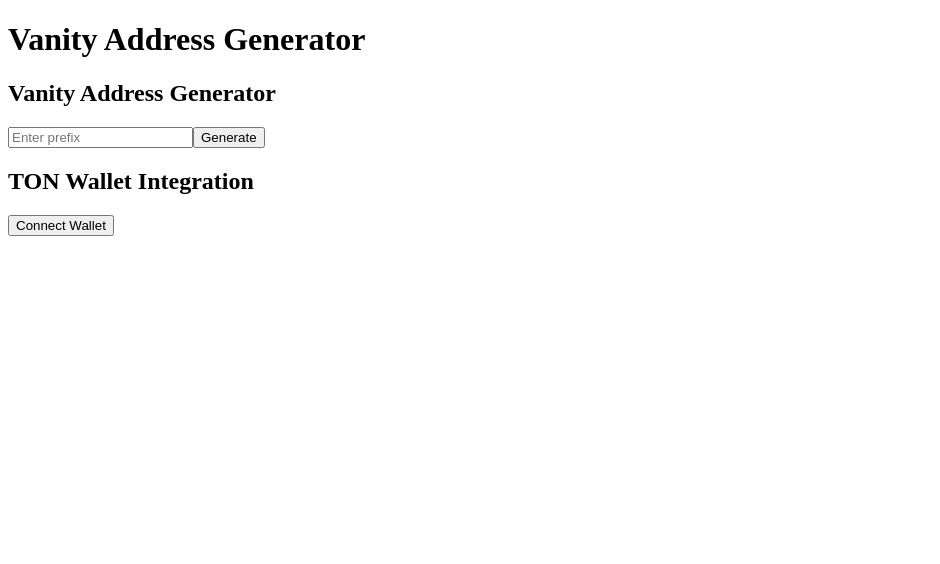
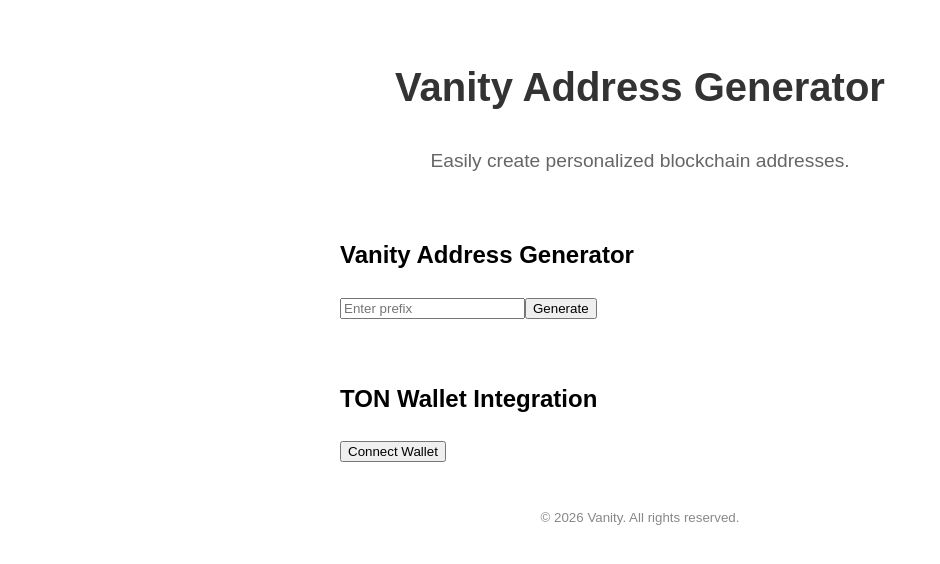
Before and after one commit to Penivera/ton-vanity, a React (Vite) app in the folder frontend/: page / in a window 1280 px wide. Shown: the top 564 px of the page, without its empty margins (0-940 px from the left). Built offline with nearby package versions, Linux system fonts and the light colour scheme.

Commit message:
Restored UI styling for App layout

```diff
--- a/frontend/src/App.tsx
+++ b/frontend/src/App.tsx
@@ -3,10 +3,24 @@
 
 const App = () => {
   return (
-    <div>
-      <h1>Vanity Address Generator</h1>
-      <VanityGenerator />
-      <TonConnectIntegration />
+    <div style={{ fontFamily: 'Arial, sans-serif', lineHeight: '1.6', padding: '20px' }}>
+      <header style={{ textAlign: 'center', marginBottom: '40px' }}>
+        <h1 style={{ fontSize: '2.5em', color: '#333' }}>Vanity Address Generator</h1>
+        <p style={{ fontSize: '1.2em', color: '#666' }}>
+          Easily create personalized blockchain addresses.
+        </p>
+      </header>
+      <main style={{ display: 'flex', flexDirection: 'column', alignItems: 'center' }}>
+        <section style={{ marginBottom: '40px', width: '100%', maxWidth: '600px' }}>
+          <VanityGenerator />
+        </section>
+        <section style={{ width: '100%', maxWidth: '600px' }}>
+          <TonConnectIntegration />
+        </section>
+      </main>
+      <footer style={{ textAlign: 'center', marginTop: '40px', color: '#888' }}>
+        <small>&copy; 2026 Vanity. All rights reserved.</small>
+      </footer>
     </div>
   );
 };
```
